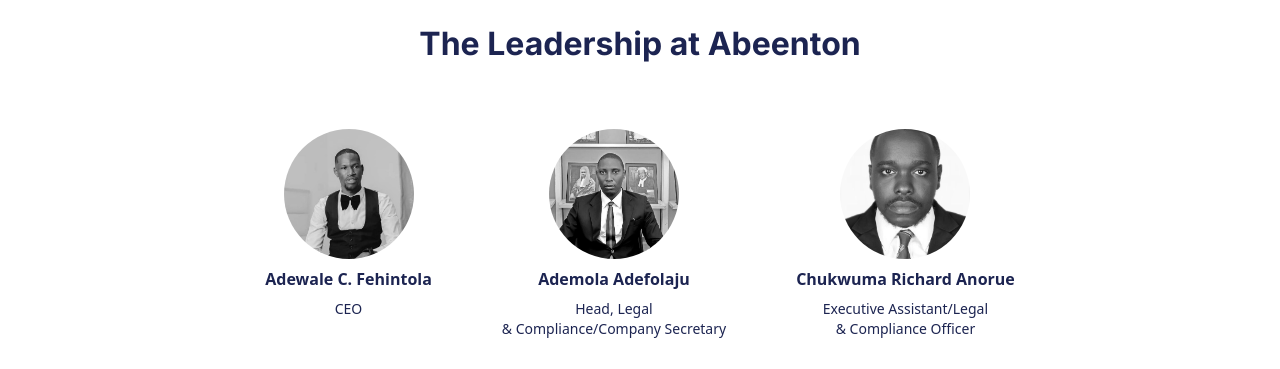
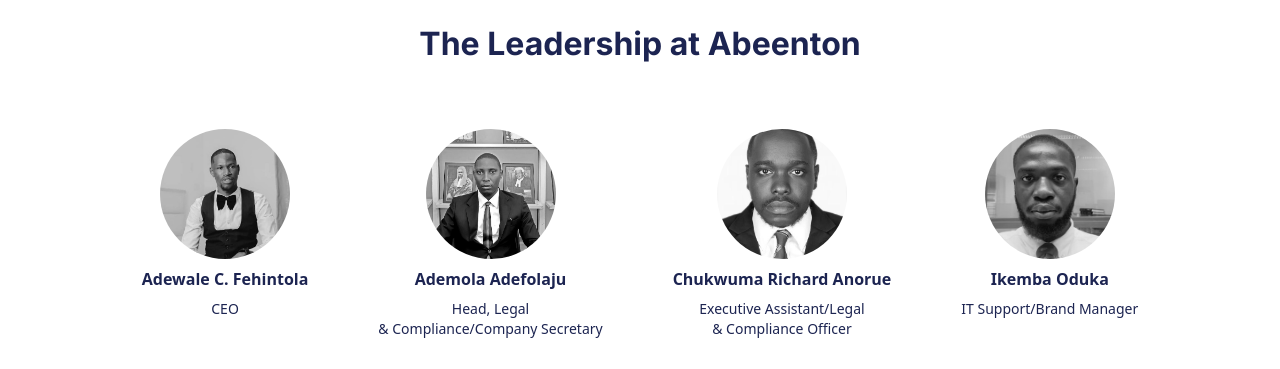
Before and after one commit to XIMalik/abeenton, a React (Vite) app: page / in a window 1280 px wide. Shown: the part 3440-3809 px from the top of the page. Built offline with nearby package versions, Linux system fonts and the light colour scheme.

Commit message:
added ikemba

```diff
--- a/index.html
+++ b/index.html
@@ -2,7 +2,7 @@
 <html lang="en">
   <head>
     <meta charset="UTF-8" />
-    <link rel="icon" type="image/svg+xml" href="/ab-logo.png" />
+    <link rel="icon" type="image/svg+xml" href="/ab-logo-col.png" />
     <meta name="viewport" content="width=device-width, initial-scale=1.0" />
     <title>Abeenton Oil & Gas</title>
   </head>
--- a/src/Components/Navbar.jsx
+++ b/src/Components/Navbar.jsx
@@ -3,6 +3,7 @@
 import logo_mob from '/public/ab-logo-col.png';
 import ham from '/public/hamburger3.png';
 import close from '/public/closedd.png';
+
 
 const Navbar = () => {
   const [isMenuOpen, setIsMenuOpen] = useState(false);
--- a/src/Components/TheTeam.jsx
+++ b/src/Components/TheTeam.jsx
@@ -1,6 +1,7 @@
 import React from 'react';
 import ceo from '/public/ceo.jpg'
 import pt from '/public/pt.jpg'
+import ik from '/public/ik.jpg'
 import headlegal from '/public/headlegal.jpg'
 
 const TheTeam = () => {
@@ -41,6 +42,15 @@
             <p className='text-sm'>Executive Assistant/Legal <br /> & Compliance Officer</p>
           </div>
         </div>
+        <div className="profile flex flex-col items-center gap-2">
+          <div className="image lg:w-[130px] lg:h-[130px] w-[150px] h-[150px] overflow-hidden rounded-full">
+            <img src={ik} alt="profile" className='object-cover h-full grayscale w-full hover:scale-[102%] ease-in duration-500'/>
+          </div>
+          <div className="info text-center text-[#1C2451] flex flex-col gap-2">
+            <h2 className='font-bold'>Ikemba Oduka</h2>
+            <p className='text-sm'>IT Support/Brand Manager</p>
+          </div>
+        </div>
         {/* <div className="profile flex flex-col items-center gap-2">
           <div className="image lg:w-[130px] lg:h-[130px] w-[150px] h-[150px] overflow-hidden rounded-full">
             <img src="https://images.pexels.com/photos/3206082/pexels-photo-3206082.jpeg?auto=compress&cs=tinysrgb&w=600" alt="profile" className='object-cover h-full w-full hover:scale-[102%] ease-in duration-500'/>
```
Also changed, not shown: public/ik.jpg (added).
